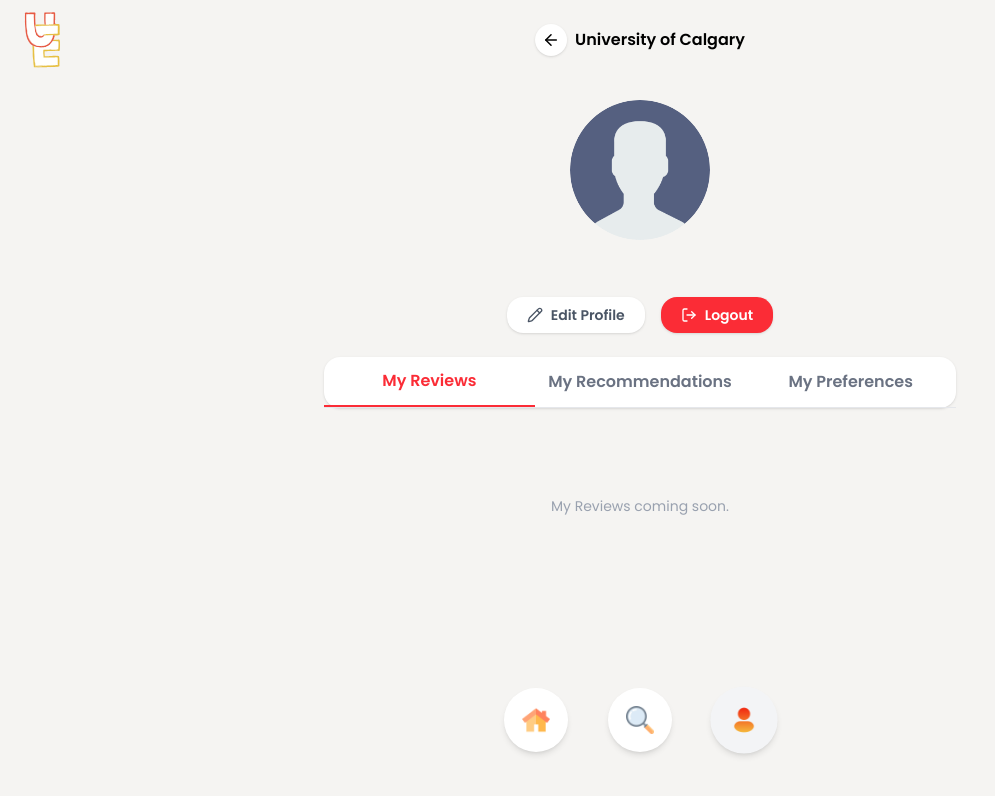
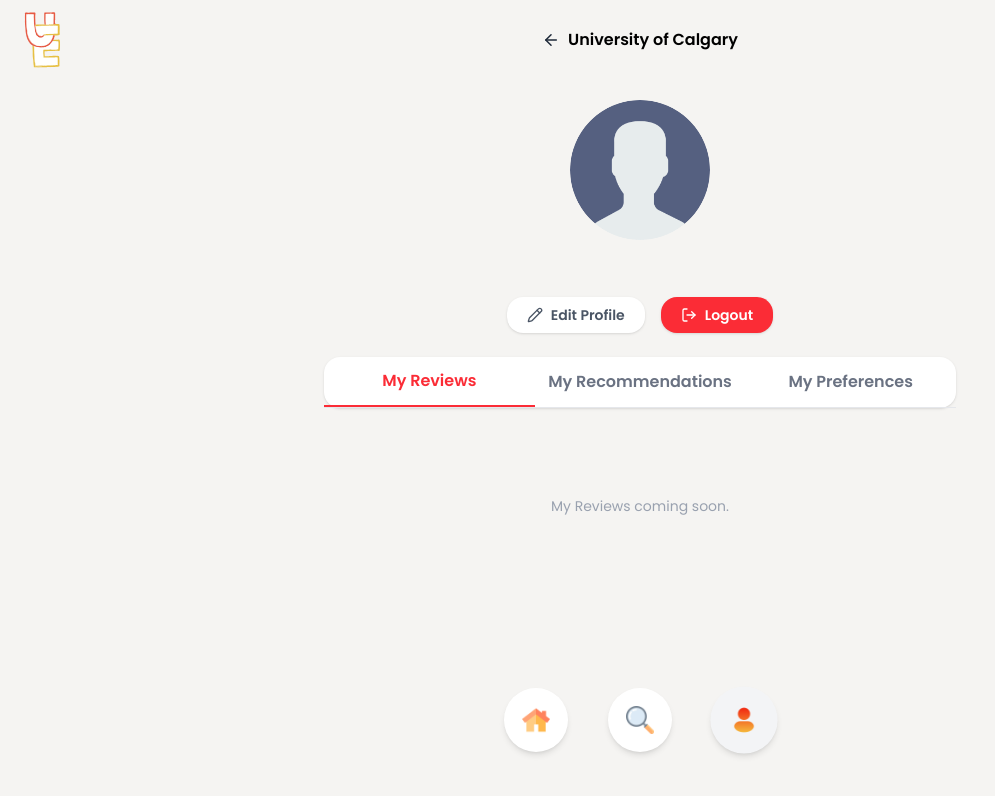
Before and after one commit to hooriyaamjad/UEats, a React (Vite) app in the folder frontend/: page /profile in a window 1280 px wide. Shown: the top 796 px of the page, without its empty margins (0-995 px from the left). Built offline with nearby package versions, Linux system fonts and the light colour scheme; no server answers.

Commit message:
merge with wilsons changes

```diff
--- a/frontend/src/components/BackButton.jsx
+++ b/frontend/src/components/BackButton.jsx
@@ -1,4 +1,5 @@
 import { useNavigate } from "react-router-dom";
+import { ArrowLeft } from "lucide-react";
 
 export default function BackButton({ to }) {
   const navigate = useNavigate();
@@ -8,7 +9,7 @@ export default function BackButton({ to }) {
       onClick={() => (to ? navigate(to) : navigate(-1))}
       className="text-2xl font-bold text-gray-800 hover:text-black transition-colors cursor-pointer"
     >
-      {"<"}
+      <ArrowLeft size={18} />
     </button>
   );
 }
--- a/frontend/src/components/Header.jsx
+++ b/frontend/src/components/Header.jsx
@@ -1,12 +1,11 @@
 import MapPin from "../assets/map_pin.png";
-import { ArrowLeft } from "lucide-react";
+import BackButton from "../components/BackButton";
 
 const Header = ({
   title = "University of Calgary", // TODO: change to be dynamic?
   showLocation = true,
   className = "",
   showBack = false,
-  onBack,
 }) => {
   return (
     <header className={`w-full bg-[#f5f4f2] px-4 md:px-6 py-3 ${className}`}>
@@ -24,13 +23,7 @@ const Header = ({
           <div className="absolute left-1/2 -translate-x-1/2 flex items-center gap-2">
 
             {showBack ? (
-              <button
-                onClick={() => onBack && onBack()}
-                className="flex h-8 w-8 items-center justify-center rounded-full bg-white text-black shadow-sm hover:bg-gray-100"
-                aria-label="Go back"
-              >
-                <ArrowLeft size={18} />
-              </button>
+              <BackButton />
             ) : (
               <img
                 src={MapPin}
--- a/frontend/src/pages/preferences.jsx
+++ b/frontend/src/pages/preferences.jsx
@@ -112,7 +112,6 @@ export default function Preferences() {
           <div className="font-sans max-[393px]:max-w-full">
             <Header
               showBack={true}
-              onBack={() => navigate(-1)}
               title="Your Preferences"
             />
 
```
